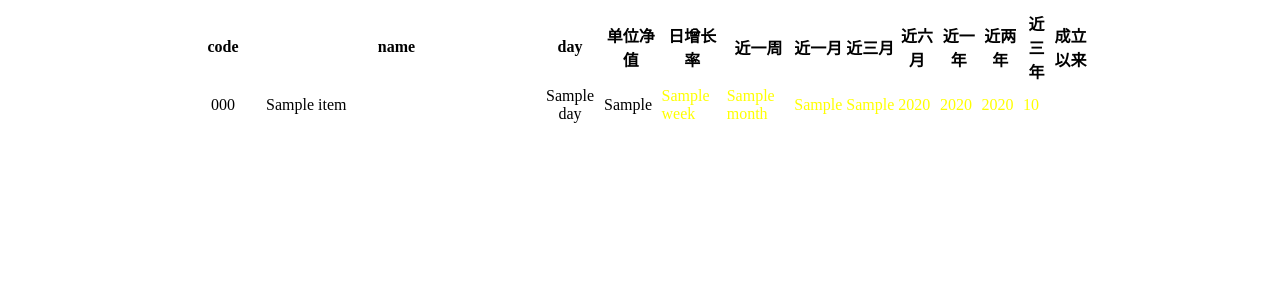
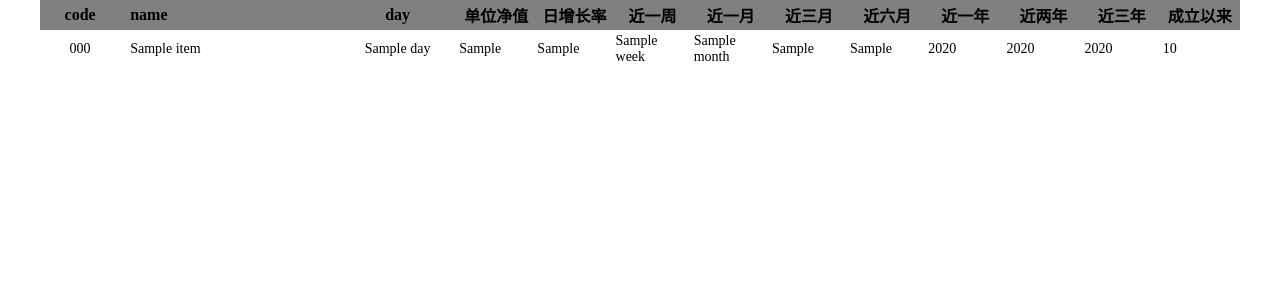
Before and after one commit to mingtaowang/apollo, a Flask app: template apollo/templates/east/statistics.html in a window 1280 px wide. Shown: the top 300 px of the page. Run offline with Flask 2, Linux system fonts and the light colour scheme; the template is opened without the code that fills it: most values are stand-ins (such as "Sample title", 1, 10 or a date in 2020); lists and menus that the app fills with data are empty.

Commit message:
fix: show data

```diff
--- a/apollo/templates/east/statistics.html
+++ b/apollo/templates/east/statistics.html
@@ -4,109 +4,220 @@
     <meta charset="UTF-8">
     <title>净值</title>
     <style>
-        #all {margin-left: auto; margin-right: auto; width: 900px;}
-        .code {text-align: center; width: 60px;}
-        .name {text-align: left; width: 270px; padding-left: 10px;}
-        .day {text-align: center; width: 60px;}
-        .red {color: red;}
-        .orange {color: orange;}
-        .yellow {color: yellow;}
+        #head {
+            position: fixed;
+            top: 0;
+            margin: auto;
+            left: 0;
+            right: 0;
+            width: 1200px;
+            background: gray;
+            font-size: 16px;
+        }
+
+        #all {
+            margin-left: auto;
+            margin-right: auto;
+            width: 1200px;
+            margin-top: 30px;
+            font-size: 14px;
+        }
+
+        .code {
+            text-align: center;
+            width: 60px;
+        }
+
+        .name {
+            text-align: left;
+            width: 270px;
+            padding-left: 10px;
+        }
+
+        .day {
+            text-align: center;
+            width: 60px;
+        }
+
+        .red {
+            color: red;
+        }
+
+        .orange {
+            color: orange;
+        }
+
+        .yellow {
+            color: blue;
+        }
+
+        .code {
+            width: 6.5%;
+        }
+
+        .name {
+            width: 18.5%;
+        }
+
+        .day {
+            width: 10%;
+        }
+
+        .value {
+            width: 6.5%;
+        }
+
+        .daily {
+            width: 6.5%;
+        }
+
+        .week {
+            width: 6.5%;
+        }
+
+        .month {
+            width: 6.5%;
+        }
+
+        .threeMonth {
+            width: 6.5%;
+        }
+
+        .sixMonth {
+            width: 6.5%;
+        }
+
+        .year {
+            width: 6.5%;
+        }
+
+        .twoYear {
+            width: 6.5%;
+        }
+
+        .threeYear {
+            width: 6.5%;
+        }
+
+        .total {
+            width: 6.5%;
+        }
     </style>
 </head>
 <body>
+<table id="head">
+    <tr>
+        <th class="code">code</th>
+        <th class="name">name</th>
+        <th class="day">day</th>
+        <th class="value">单位净值</th>
+        <th class="daily">日增长率</th>
+        <th class="week">近一周</th>
+        <th class="month">近一月</th>
+        <th class="threeMonth">近三月</th>
+        <th class="sixMonth">近六月</th>
+        <th class="year">近一年</th>
+        <th class="twoYear">近两年</th>
+        <th class="threeYear">近三年</th>
+        <th class="total">成立以来</th>
+    </tr>
+</table>
 <table id="all">
-    <tr>
-        <th>code</th>
-        <th>name</th>
-        <th>day</th>
-        <th>单位净值</th>
-        <th>日增长率</th>
-        <th>近一周</th>
-        <th>近一月</th>
-        <th>近三月</th>
-        <th>近六月</th>
-        <th>近一年</th>
-        <th>近两年</th>
-        <th>近三年</th>
-        <th>成立以来</th>
-    </tr>
     {% for item in data %}
-        <tr>
+        <tr style="overflow: scroll;">
             <td class="code">{{ item.code }}</td>
             <td class="name">{{ item.name }}</td>
             <td class="day">{{ item.day }}</td>
-        {% if item.color.per_value == 1 %}
-            <td class="per_value red">{{ item.per_value }}</td>
-        {% elif item.color.per_value == 2 %}
-            <td class="per_value orange">{{ item.per_value }}</td>
-        {% elif item.color.per_value == 3 %}
-            <td class="per_value yellow">{{ item.per_value }}</td>
+            <td class="value">{{ item.per_value }}</td>
+
+            {% if item.color.one_day == 1 %}
+                <td class="daily red">{{ item.one_day }}</td>
+            {% elif item.color.one_day == 2 %}
+                <td class="daily orange">{{ item.one_day }}</td>
+            {% elif item.color.one_day == 3 %}
+                <td class="daily yellow">{{ item.one_day }}</td>
             {% else %}
-            <td class="per_value">{{ item.per_value }}</td>
+                <td class="daily">{{ item.one_day }}</td>
             {% endif %}
 
             {% if item.color.week == 1 %}
                 <td class="week red">{{ item.week }}</td>
-        {% elif item.color.per_value == 2 %}
+            {% elif item.color.week == 2 %}
                 <td class="week orange">{{ item.week }}</td>
+            {% elif item.color.week == 3 %}
+                <td class="week yellow">{{ item.week }}</td>
             {% else %}
-            <td class="week yellow">{{ item.week }}</td>
+                <td class="week">{{ item.week }}</td>
             {% endif %}
 
             {% if item.color.month == 1 %}
                 <td class="month red">{{ item.month }}</td>
-        {% elif item.color.per_value == 2 %}
+            {% elif item.color.month == 2 %}
                 <td class="month orange">{{ item.month }}</td>
+            {% elif item.color.month == 3 %}
+                <td class="month yellow">{{ item.month }}</td>
             {% else %}
-            <td class="month yellow">{{ item.month }}</td>
+                <td class="month">{{ item.month }}</td>
             {% endif %}
 
             {% if item.color.three_month == 1 %}
-            <td class="three_month red">{{ item.three_month }}</td>
-        {% elif item.color.per_value == 2 %}
-            <td class="three_month orange">{{ item.three_month }}</td>
+                <td class="threeMonth red">{{ item.three_month }}</td>
+            {% elif item.color.three_month == 2 %}
+                <td class="threeMonth orange">{{ item.three_month }}</td>
+            {% elif item.color.three_month == 3 %}
+                <td class="threeMonth yellow">{{ item.three_month }}</td>
             {% else %}
-            <td class="three_month yellow">{{ item.three_month }}</td>
+                <td class="threeMonth">{{ item.three_month }}</td>
             {% endif %}
 
             {% if item.color.six_month == 1 %}
-            <td class="six_month red">{{ item.six_month }}</td>
-        {% elif item.color.per_value == 2 %}
-            <td class="six_month orange">{{ item.six_month }}</td>
+                <td class="sixMonth red">{{ item.six_month }}</td>
+            {% elif item.color.six_month == 2 %}
+                <td class="sixMonth orange">{{ item.six_month }}</td>
+            {% elif item.color.six_month == 3 %}
+                <td class="sixMonth yellow">{{ item.six_month }}</td>
             {% else %}
-            <td class="six_month yellow">{{ item.six_month }}</td>
+                <td class="sixMonth">{{ item.six_month }}</td>
             {% endif %}
 
             {% if item.color.year == 1 %}
                 <td class="year red">{{ item.year }}</td>
-        {% elif item.color.per_value == 2 %}
+            {% elif item.color.year == 2 %}
                 <td class="year orange">{{ item.year }}</td>
+            {% elif item.color.year == 3 %}
+                <td class="year yellow">{{ item.year }}</td>
             {% else %}
-            <td class="year yellow">{{ item.year }}</td>
+                <td class="year">{{ item.year }}</td>
             {% endif %}
 
             {% if item.color.two_year == 1 %}
-            <td class="two_year red">{{ item.two_year }}</td>
-        {% elif item.color.per_value == 2 %}
-            <td class="two_year orange">{{ item.two_year }}</td>
+                <td class="twoYear red">{{ item.two_year }}</td>
+            {% elif item.color.two_year == 2 %}
+                <td class="twoYear orange">{{ item.two_year }}</td>
+            {% elif item.color.two_year == 3 %}
+                <td class="twoYear yellow">{{ item.two_year }}</td>
             {% else %}
-            <td class="two_year yellow">{{ item.two_year }}</td>
+                <td class="twoYear">{{ item.two_year }}</td>
             {% endif %}
 
             {% if item.color.three_year == 1 %}
-            <td class="three_year red">{{ item.three_year }}</td>
-        {% elif item.color.per_value == 2 %}
-            <td class="three_year orange">{{ item.three_year }}</td>
+                <td class="threeYear red">{{ item.three_year }}</td>
+            {% elif item.color.three_year == 2 %}
+                <td class="threeYear orange">{{ item.three_year }}</td>
+            {% elif item.color.three_year == 3 %}
+                <td class="threeYear yellow">{{ item.three_year }}</td>
             {% else %}
-            <td class="three_year yellow">{{ item.three_year }}</td>
+                <td class="threeYear">{{ item.three_year }}</td>
             {% endif %}
 
             {% if item.color.total == 1 %}
                 <td class="total red">{{ item.total }}</td>
-        {% elif item.color.per_value == 2 %}
+            {% elif item.color.total == 2 %}
                 <td class="total orange">{{ item.total }}</td>
+            {% elif item.color.total == 3 %}
+                <td class="total yellow">{{ item.total }}</td>
             {% else %}
-            <td class="total yellow">{{ item.total }}</td>
+                <td class="total">{{ item.total }}</td>
             {% endif %}
         </tr>
     {% endfor %}
--- a/apollo/templates/index.html
+++ b/apollo/templates/index.html
@@ -7,7 +7,7 @@
 <body>
  Welcome!
  <a href="/items/focus" target="_blank">so easy</a>
- <a href="/items/filter" target="_blank">all</a>
+ <a href="/items/east" target="_blank">all</a>
  <a href="/items/statistics" target="_blank">filters</a>
 </body>
 </html>
```
Also changed, not shown: apollo/views/api/east/items.py (+16 -17 lines). Lines whose indentation alone changed are shown as unchanged.
